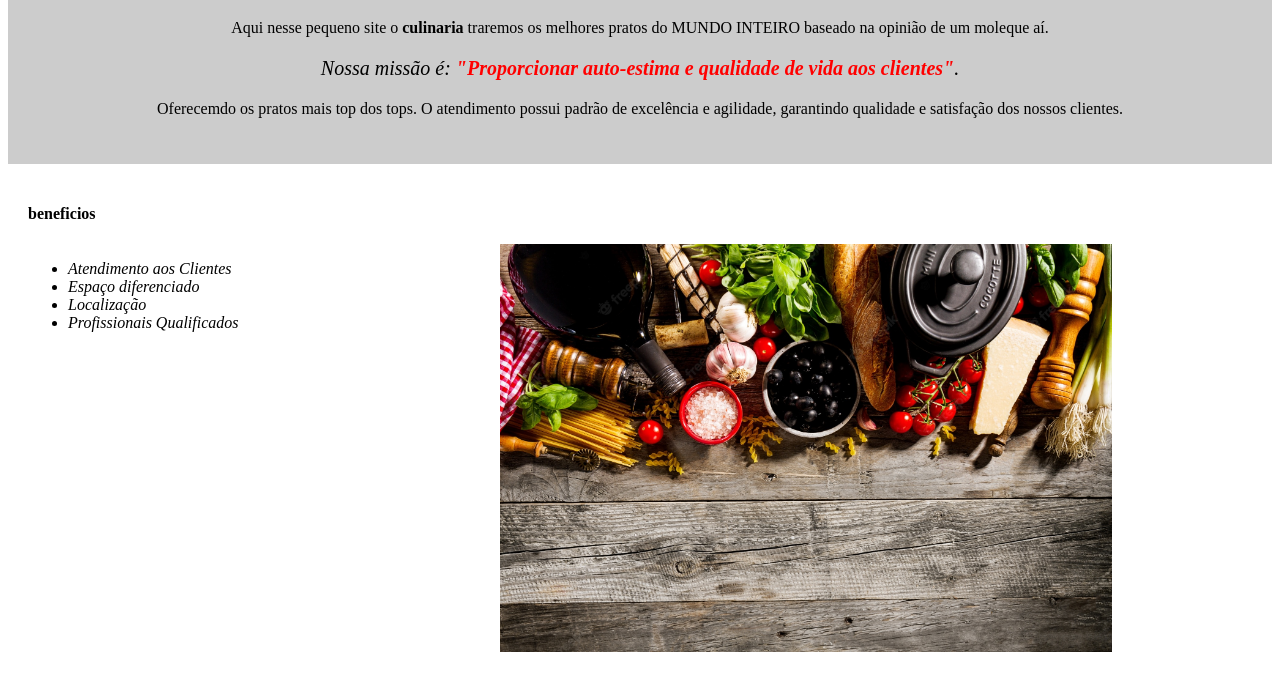
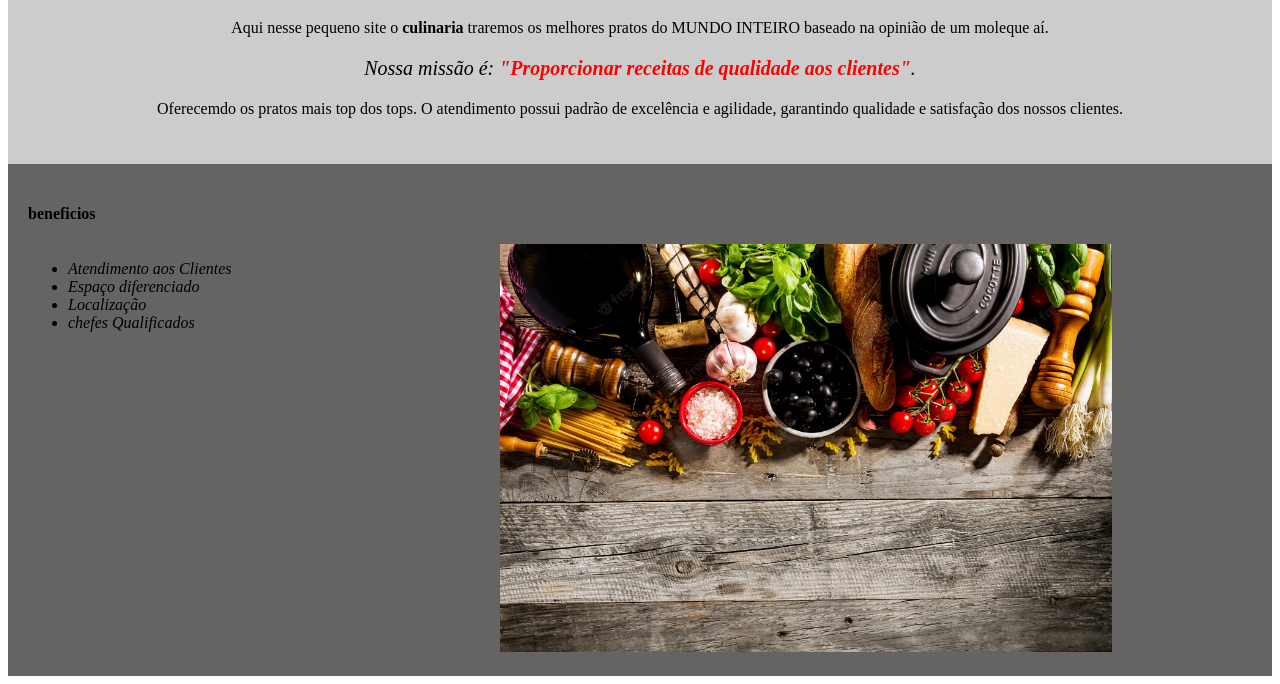
Before and after one commit to ChristianSilvaC/culinaria-brasileira, a plain HTML site: page index.html in a window 1280 px wide. Shown: the part 735-1419 px from the top of the page. Drawn offline with Linux system fonts and the light colour scheme.

Commit message:
Add files via upload

```diff
--- a/index.html
+++ b/index.html
@@ -13,7 +13,7 @@
 
 			<p>Aqui nesse pequeno site o <strong>culinaria</strong> traremos os melhores pratos do MUNDO INTEIRO baseado na opinião de um moleque aí.</p>
 
-			<p id="missao"><em>Nossa missão é: <strong>"Proporcionar auto-estima e qualidade de vida aos clientes"</strong>.</em></p>
+			<p id="missao"><em>Nossa missão é: <strong>"Proporcionar receitas de qualidade aos clientes"</strong>.</em></p>
 
 			<p>Oferecemdo os pratos mais top dos tops. O atendimento possui padrão de excelência e agilidade, garantindo qualidade e satisfação dos nossos clientes.</p>
 		</div>
@@ -25,7 +25,7 @@
 				<li class="itens">Atendimento aos Clientes</li>
 				<li class="itens">Espaço diferenciado</li>
 				<li class="itens">Localização</li>
-				<li class="itens">Profissionais Qualificados</li>
+				<li class="itens">chefes Qualificados</li>
 			</ul>
 
 			<img src="beneficios.jpg" class="imagembeneficios">
--- a/style.css
+++ b/style.css
@@ -32,7 +32,7 @@ em strong {
 }
 
 .beneficios {
-	background: #FFFFFF;
+	background: #666363;
 	padding: 20px;
 }
 
```
